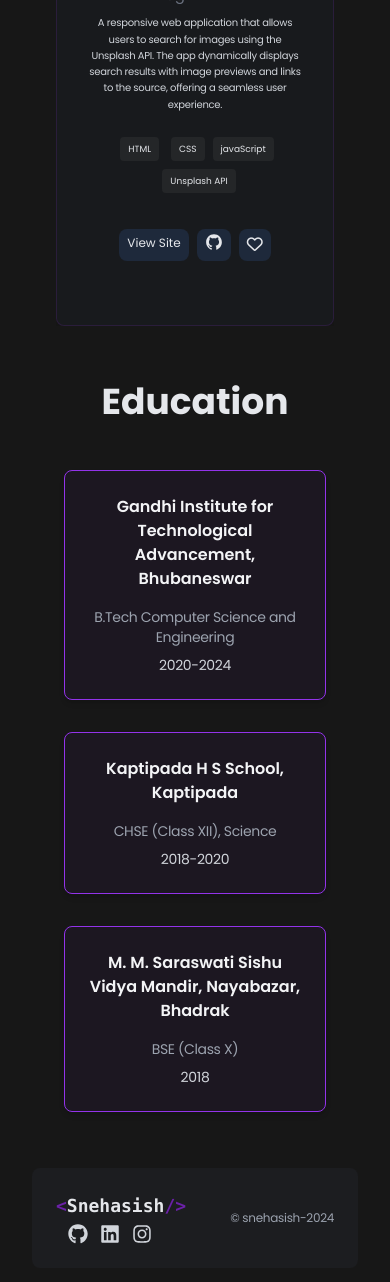
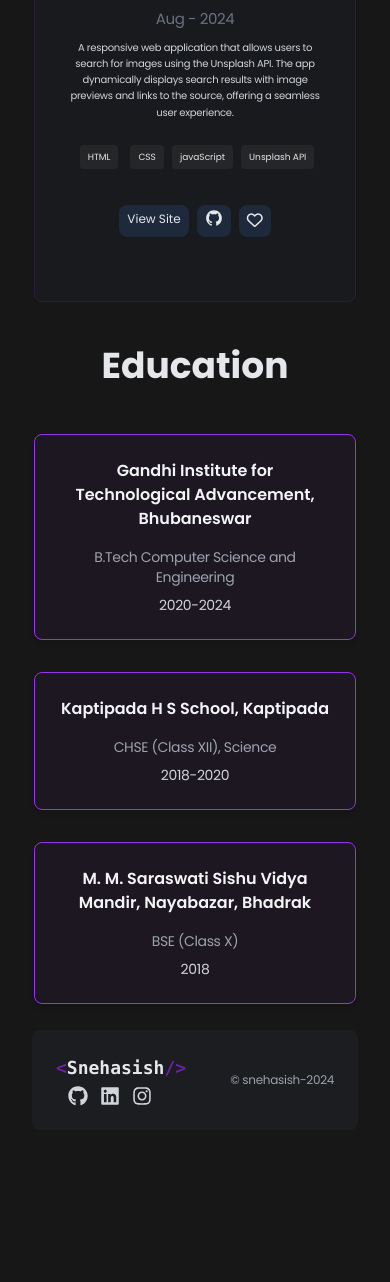
Before and after one commit to Snehasish002/Portfolio, a React (Vite) app: page / in a window 390 px wide. Shown: the part 3899-5181 px from the top of the page. After the commit the page ends 5061 px from the top, so only its background shows below. Built offline with nearby package versions, Linux system fonts and the light colour scheme.

Commit message:
Update Css

```diff
--- /dev/null
+++ b/src/components/Experience.css
@@ -0,0 +1,8 @@
+
+
+@media (max-width: 750px) {
+    #experience{
+        padding: 2px;
+        margin-top: 40px;
+    }
+}
--- a/src/components/Experience.jsx
+++ b/src/components/Experience.jsx
@@ -1,5 +1,6 @@
 import React from 'react'
 import { motion } from 'framer-motion'
+import './Experience.css'
 // import Reveal from './Reveal'
 
 const experiences = [
@@ -27,7 +28,7 @@ const experiences = [
 
 const Experience = () => {
   return (
-    <div id='experience' className='p-8 max-w-[600px] mx-auto'>
+    <div id='experience' className='p-8 max-w-[600px] mx-auto '>
         <h1 className='text-4xl text-gray-200 font-bold text-center mb-12'>Education</h1>
         <motion.div
         className='space-y-8'
--- a/src/components/Portfolio.css
+++ b/src/components/Portfolio.css
@@ -1,9 +1,22 @@
 #stack{
     background: rgba(65, 65, 65, 0.318);
+    transition: 0.3s;
+
+
+}
+#stack:hover{
+    background: white;
+    color: purple;
+    cursor: pointer;
+    font-weight: 600;
+
 }
 
 
 @media (max-width: 750px) {
+    #portfolio{
+        padding: 2px;
+    }
     #description{
         font-size: 10px;
     }
```
